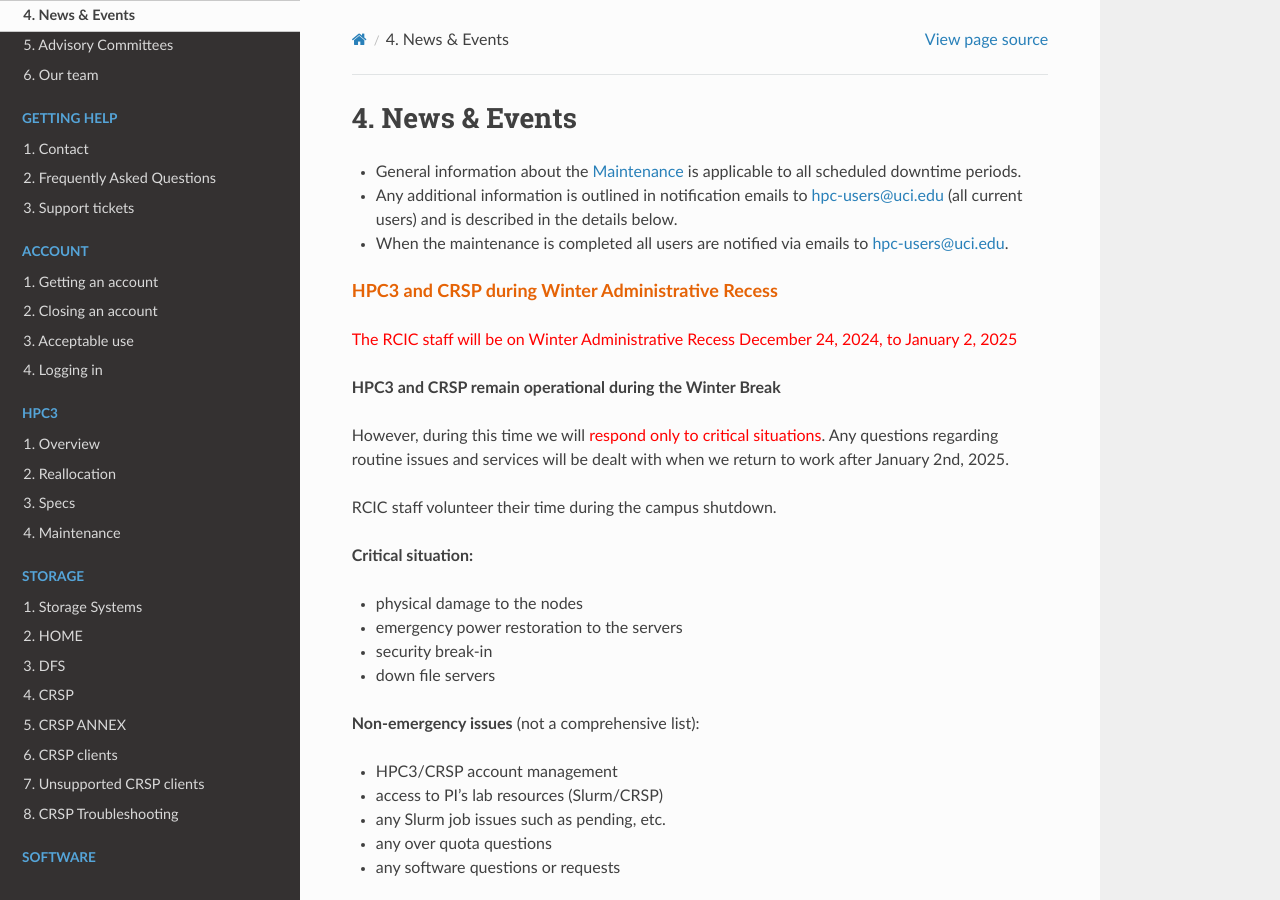
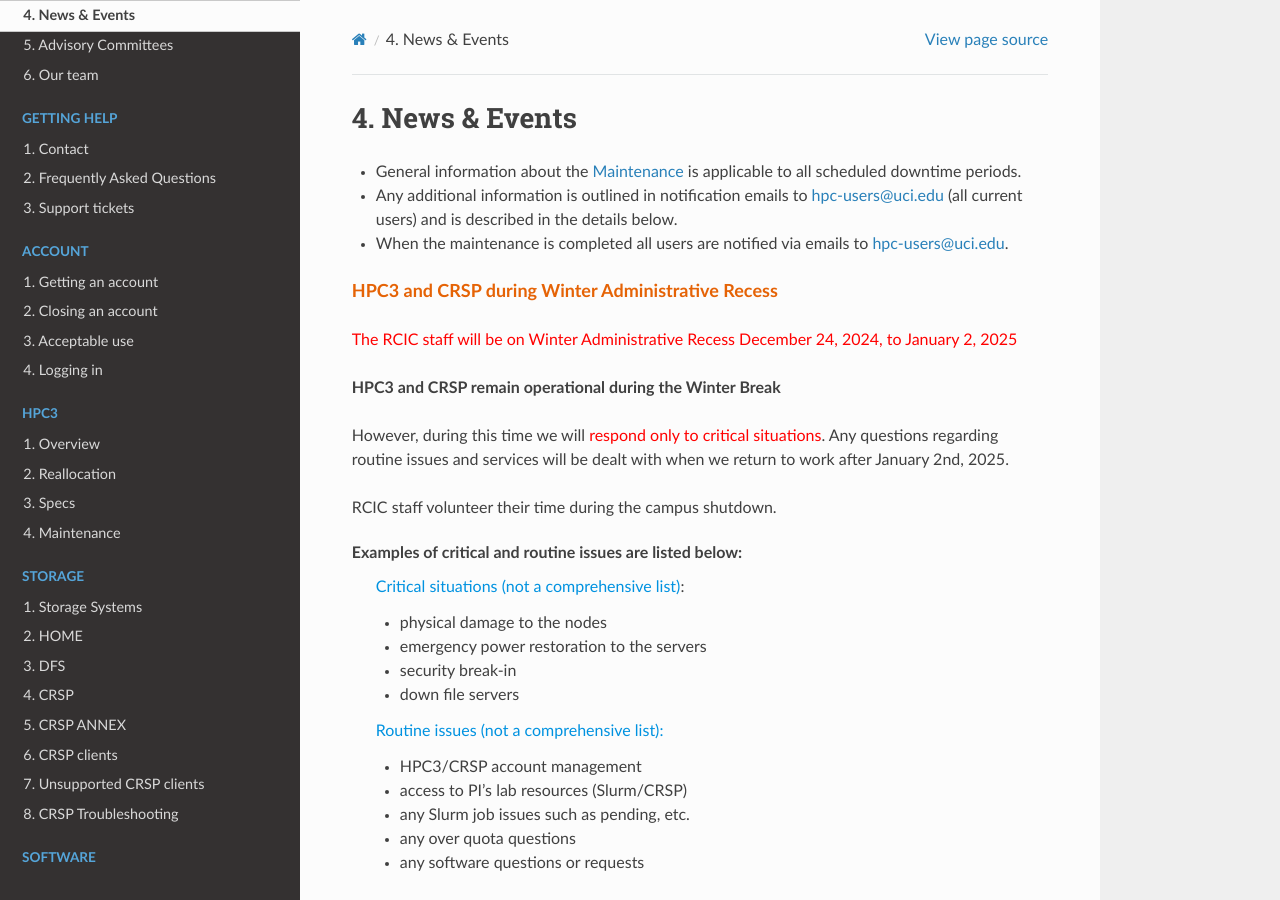
Before and after one commit to RCIC-UCI-Public/website-rcic, a Sphinx documentation site: the page built from docs/source/about/news.rst, in a window 1280 px wide and 900 px high. Built offline with Sphinx 7.4.7 and the Read the Docs theme 3.1.0, drawn with Linux system fonts in a browser that asks for light colours.

Commit message:
update formatting

```diff
--- a/docs/source/about/news.rst
+++ b/docs/source/about/news.rst
@@ -20,21 +20,21 @@
 
 RCIC staff volunteer their time  during the campus shutdown.
 
+Examples of critical and routine issues are listed below:
+  :bluelight:`Critical situations (not a comprehensive list)`:
 
-**Critical situation:**
+  - physical damage to the nodes
+  - emergency power restoration to the servers
+  - security break-in
+  - down file servers
 
-- physical damage to the nodes
-- emergency power restoration to the servers
-- security break-in
-- down file servers
+  :bluelight:`Routine issues (not a comprehensive list):`
 
-**Non-emergency issues** (not a comprehensive list):
-
-- HPC3/CRSP account management
-- access to PI's lab resources (Slurm/CRSP)
-- any Slurm job issues such as pending, etc.
-- any over quota questions
-- any software questions or requests
+  - HPC3/CRSP account management
+  - access to PI's lab resources (Slurm/CRSP)
+  - any Slurm job issues such as pending, etc.
+  - any over quota questions
+  - any software questions or requests
 
 | Please refrain from sending tickets about non-critical issues during the recess.
 | We appreciate your cooperation and wish you a Happy Holiday Season!
```
